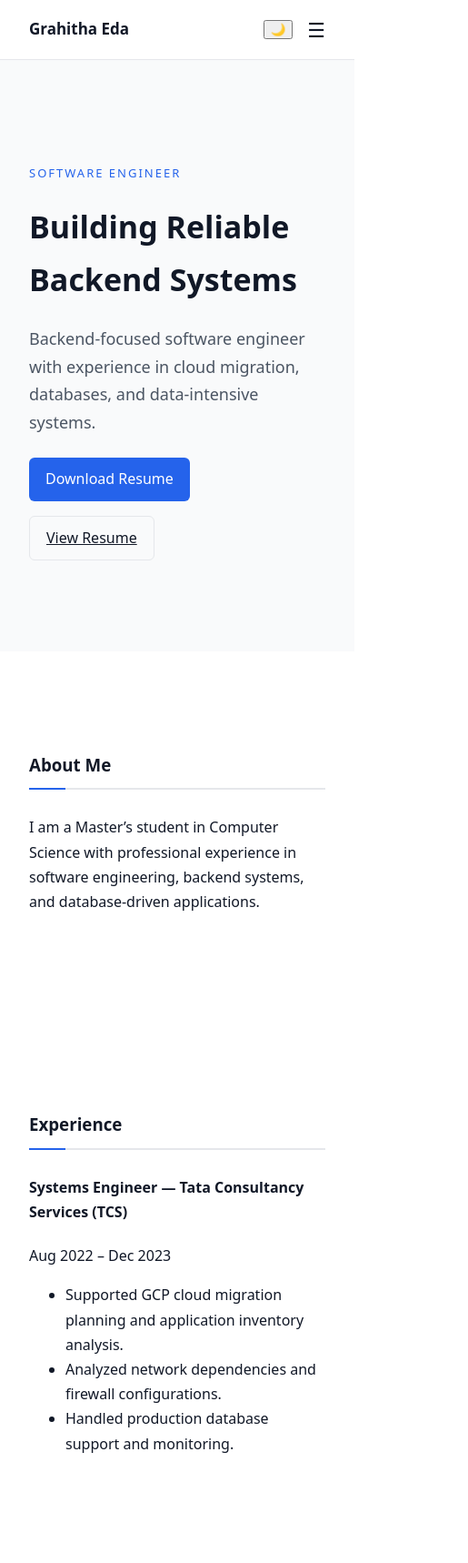
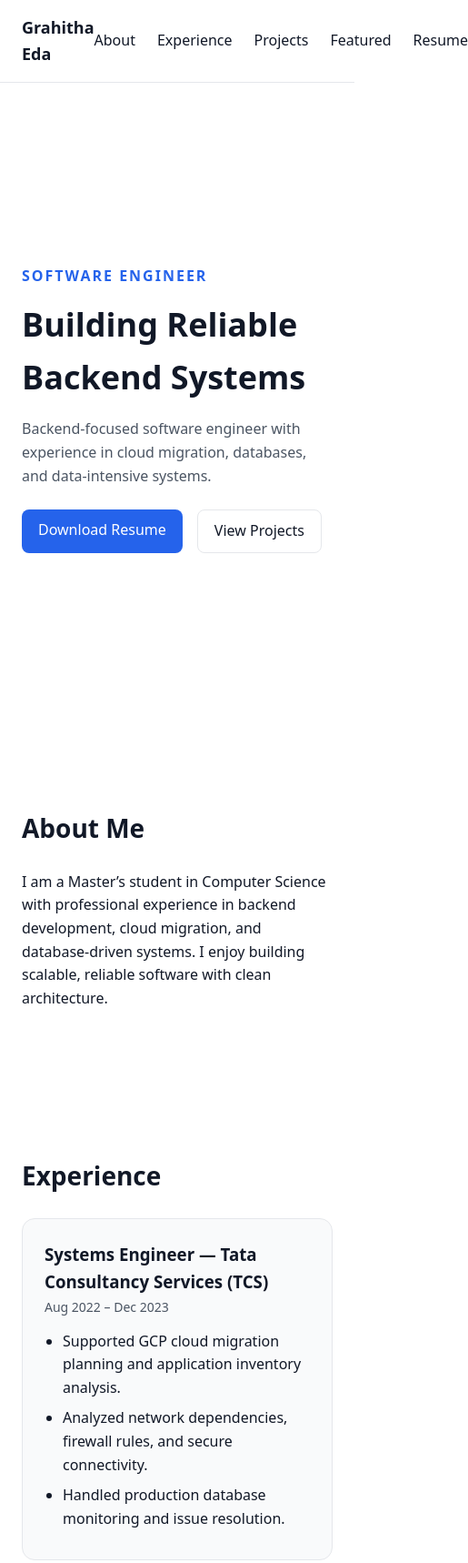
Before and after one commit to Grahitha/Portfolio, a plain HTML site: page index.html in a window 390 px wide. Shown: the top 1718 px of the page at 91% size, 515 px wide, since content can reach past the window. Drawn offline with Linux system fonts and the light colour scheme.

Commit message:
changes to index file

```diff
--- a/css/style.css
+++ b/css/style.css
@@ -1,4 +1,4 @@
-/* ========= CSS VARIABLES ========= */
+/* ===================== VARIABLES ===================== */
 :root {
     --accent: #2563eb;
     --border: #e5e7eb;
@@ -8,155 +8,89 @@
     --bg-alt: #f9fafb;
 }
 
-body.dark {
-    --bg: #020617;
-    --bg-alt: #020617;
-    --text-main: #e5e7eb;
-    --text-muted: #9ca3af;
-    --border: #1f2937;
+/* ===================== RESET ===================== */
+* {
+    margin: 0;
+    padding: 0;
+    box-sizing: border-box;
 }
 
-/* ========= GLOBAL ========= */
-html {
-    scroll-behavior: smooth;
+/* ===================== BASE ===================== */
+body {
+    font-family: system-ui, -apple-system, BlinkMacSystemFont, "Segoe UI", sans-serif;
+    background: var(--bg);
+    color: var(--text-main);
+    line-height: 1.6;
 }
 
-body {
-    margin: 0;
-    font-family: system-ui, -apple-system, BlinkMacSystemFont, "Segoe UI", Roboto, sans-serif;
-    background: var(--bg);
-    color: var(--text-main);
-    line-height: 1.7;
-}
-
-/* ========= NAVBAR ========= */
+/* ===================== NAVBAR ===================== */
 .navbar {
     position: sticky;
     top: 0;
-    z-index: 100;
     background: var(--bg);
     border-bottom: 1px solid var(--border);
-    padding: 14px 32px;
+    padding: 16px 24px;
     display: flex;
     justify-content: space-between;
     align-items: center;
+    z-index: 100;
 }
 
 .nav-left {
+    font-size: 18px;
     font-weight: 600;
-    font-size: 17px;
 }
 
 .nav-right {
     list-style: none;
     display: flex;
     gap: 24px;
-    margin: 0;
-    padding: 0;
 }
 
 .nav-right a {
     text-decoration: none;
-    color: var(--text-muted);
+    color: var(--text-main);
+    font-weight: 500;
 }
 
 .nav-right a:hover {
     color: var(--accent);
 }
 
-.nav-actions {
-    display: flex;
-    align-items: center;
-    gap: 16px;
+.nav-cta {
+    color: var(--accent);
+    font-weight: 600;
 }
 
-.hamburger {
-    display: none;
-    font-size: 22px;
-    cursor: pointer;
-}
-
-/* ========= HERO ========= */
+/* ===================== HERO ===================== */
 .hero {
-    padding: 100px 32px;
-    background: var(--bg-alt);
+    min-height: 85vh;
+    display: flex;
+    flex-direction: column;
+    justify-content: center;
+    max-width: 1100px;
+    margin: 0 auto;
+    padding: 0 24px;
 }
 
 .hero-tag {
     color: var(--accent);
-    font-size: 13px;
+    font-weight: 600;
     letter-spacing: 2px;
+    margin-bottom: 12px;
 }
 
 .hero h1 {
-    font-size: 46px;
-    max-width: 820px;
-    margin: 20px 0;
+    font-size: clamp(36px, 6vw, 56px);
+    margin-bottom: 16px;
 }
 
 .hero-sub {
-    font-size: 18px;
+    max-width: 600px;
     color: var(--text-muted);
-    max-width: 720px;
 }
 
-/* ========= SECTIONS ========= */
-section {
-    max-width: 950px;
-    margin: auto;
-    padding: 90px 32px;
-}
-
-h3 {
-    border-bottom: 2px solid var(--border);
-    padding-bottom: 10px;
-    margin-bottom: 28px;
-    position: relative;
-}
-
-h3::after {
-    content: "";
-    width: 40px;
-    height: 2px;
-    background: var(--accent);
-    position: absolute;
-    left: 0;
-    bottom: -2px;
-}
-
-/* ========= CARDS ========= */
-.block {
-    margin-bottom: 36px;
-}
-
-.hover-card {
-    transition: transform 0.2s ease, box-shadow 0.2s ease;
-}
-
-.hover-card:hover {
-    transform: translateY(-4px);
-    box-shadow: 0 8px 24px rgba(0,0,0,0.08);
-}
-
-/* ========= BUTTONS ========= */
-.primary-btn {
-    background: var(--accent);
-    color: white;
-    padding: 10px 18px;
-    border-radius: 6px;
-    text-decoration: none;
-    font-weight: 500;
-}
-
-.secondary-btn {
-    background: transparent;
-    border: 1px solid var(--border);
-    padding: 10px 18px;
-    border-radius: 6px;
-    cursor: pointer;
-    color: var(--text-main);
-}
-
+/* ===================== BUTTONS ===================== */
 .hero-actions {
     margin-top: 24px;
     display: flex;
@@ -164,78 +98,71 @@ h3::after {
     flex-wrap: wrap;
 }
 
-.nav-cta {
-    color: var(--accent);
+.primary-btn {
+    background: var(--accent);
+    color: white;
+    padding: 10px 18px;
+    border-radius: 8px;
+    text-decoration: none;
     font-weight: 500;
 }
 
-/* ========= RESUME ========= */
-.resume-actions {
-    display: flex;
-    gap: 16px;
-    margin: 20px 0;
+.secondary-btn {
+    border: 1px solid var(--border);
+    padding: 10px 18px;
+    border-radius: 8px;
+    text-decoration: none;
+    color: var(--text-main);
 }
 
-.resume-preview {
-    display: none;
-    margin-top: 24px;
-    border: 1px solid var(--border);
-    border-radius: 8px;
-    overflow: hidden;
+/* ===================== SECTIONS ===================== */
+section {
+    max-width: 1100px;
+    margin: 0 auto;
+    padding: 80px 24px;
 }
 
-.resume-preview iframe {
-    width: 100%;
-    height: 700px;
-    border: none;
+section h2 {
+    font-size: 28px;
+    margin-bottom: 24px;
 }
 
-.resume-preview.show {
-    display: block;
+/* ===================== CARDS ===================== */
+.card {
+    background: var(--bg-alt);
+    border: 1px solid var(--border);
+    border-radius: 14px;
+    padding: 24px;
+    margin-top: 24px;
 }
 
-/* ========= REVEAL ========= */
-.reveal {
-    opacity: 0;
-    transform: translateY(30px);
-    transition: all 0.6s ease;
+.card ul {
+    margin-top: 12px;
+    padding-left: 20px;
 }
 
-.reveal.active {
-    opacity: 1;
-    transform: translateY(0);
+.card li {
+    margin-bottom: 8px;
 }
 
-/* ========= FOOTER ========= */
+.highlight {
+    border-left: 4px solid var(--accent);
+}
+
+.muted {
+    color: var(--text-muted);
+    font-size: 14px;
+}
+
+/* ===================== FOOTER ===================== */
 footer {
+    text-align: center;
+    padding: 40px 24px;
     border-top: 1px solid var(--border);
-    padding: 40px 20px;
-    text-align: center;
     color: var(--text-muted);
 }
 
-/* ========= MOBILE ========= */
-@media (max-width: 768px) {
-    .hamburger {
-        display: block;
-    }
-
-    .nav-right {
-        display: none;
-        position: absolute;
-        top: 60px;
-        right: 0;
-        flex-direction: column;
-        background: var(--bg);
-        border: 1px solid var(--border);
-        padding: 16px;
-    }
-
-    .nav-right.show {
-        display: flex;
-    }
-
-    .hero h1 {
-        font-size: 34px;
-    }
+footer a {
+    color: var(--accent);
+    text-decoration: none;
 }
--- a/index.html
+++ b/index.html
@@ -4,36 +4,34 @@
     <meta charset="UTF-8">
     <title>Grahitha Eda | Software Engineer</title>
     <meta name="viewport" content="width=device-width, initial-scale=1.0">
+
+    <!-- CSS -->
     <link rel="stylesheet" href="css/style.css">
+</head>
 
-</head>
 <body>
 
+<!-- NAVBAR -->
 <nav class="navbar">
     <div class="nav-left">Grahitha Eda</div>
 
-    <div class="nav-actions">
-        <button class="theme-toggle" onclick="toggleTheme()">🌙</button>
-        <div class="hamburger" onclick="toggleMenu()">☰</div>
-    </div>
-
-    <ul class="nav-right" id="navMenu">
-        <li><a href="#about" onclick="closeMenu()">About</a></li>
-        <li><a href="#experience" onclick="closeMenu()">Experience</a></li>
-        <li><a href="#projects" onclick="closeMenu()">Projects</a></li>
-        <li><a href="#featured" onclick="closeMenu()">Featured</a></li>
-        <li><a href="#resume" onclick="closeMenu()">Resume</a></li>
+    <ul class="nav-right">
+        <li><a href="#about">About</a></li>
+        <li><a href="#experience">Experience</a></li>
+        <li><a href="#projects">Projects</a></li>
+        <li><a href="#featured">Featured</a></li>
         <li>
             <a href="resume/Grahitha_Resume.pdf" target="_blank" class="nav-cta">
-                Download Resume
+                Resume
             </a>
         </li>
     </ul>
 </nav>
 
-<header class="hero reveal">
+<!-- HERO -->
+<header class="hero">
     <p class="hero-tag">SOFTWARE ENGINEER</p>
-    <h1>Building Reliable Backend Systems</h1>
+    <h1>Building Reliable<br>Backend Systems</h1>
     <p class="hero-sub">
         Backend-focused software engineer with experience in cloud migration,
         databases, and data-intensive systems.
@@ -43,121 +41,76 @@
         <a href="resume/Grahitha_Resume.pdf" target="_blank" class="primary-btn">
             Download Resume
         </a>
-        <a href="#resume" class="secondary-btn">
-            View Resume
+        <a href="#projects" class="secondary-btn">
+            View Projects
         </a>
     </div>
 </header>
 
-<section id="about" class="reveal">
-    <h3>About Me</h3>
+<!-- ABOUT -->
+<section id="about">
+    <h2>About Me</h2>
     <p>
         I am a Master’s student in Computer Science with professional experience
-        in software engineering, backend systems, and database-driven applications.
+        in backend development, cloud migration, and database-driven systems.
+        I enjoy building scalable, reliable software with clean architecture.
     </p>
 </section>
 
-<section id="experience" class="reveal">
-    <h3>Experience</h3>
+<!-- EXPERIENCE -->
+<section id="experience">
+    <h2>Experience</h2>
 
-    <div class=" block hover-card">
-        <h4>Systems Engineer — Tata Consultancy Services (TCS)</h4>
-        <span>Aug 2022 – Dec 2023</span>
+    <div class="card">
+        <h3>Systems Engineer — Tata Consultancy Services (TCS)</h3>
+        <span class="muted">Aug 2022 – Dec 2023</span>
         <ul>
             <li>Supported GCP cloud migration planning and application inventory analysis.</li>
-            <li>Analyzed network dependencies and firewall configurations.</li>
-            <li>Handled production database support and monitoring.</li>
+            <li>Analyzed network dependencies, firewall rules, and secure connectivity.</li>
+            <li>Handled production database monitoring and issue resolution.</li>
         </ul>
     </div>
 </section>
 
-<section id="projects" class="reveal">
-    <h3>Projects</h3>
+<!-- PROJECTS -->
+<section id="projects">
+    <h2>Projects</h2>
 
-    <div class=" block hover-card">
-        <h4>Preventive Health Education (PHE) Platform</h4>
+    <div class="card">
+        <h3>Preventive Health Education (PHE) Platform</h3>
         <p class="muted">Backend & Database Developer — Capstone</p>
         <p>
-            Developed an industry-sponsored platform supporting structured learning,
-            assessments, and progress tracking.
+            Industry-sponsored platform supporting structured learning modules,
+            assessments, gamification, and personalized insights.
         </p>
         <p><strong>Tech:</strong> Laravel, MariaDB, REST APIs</p>
     </div>
 </section>
 
-<section id="featured" class="reveal">
-    <h3>Featured & Recognition</h3>
+<!-- FEATURED -->
+<section id="featured">
+    <h2>Featured & Recognition</h2>
 
-    <div class="feature-card">
-        <h4>Future Leader — Be The Cause</h4>
+    <div class="card highlight">
+        <h3>Future Leader — Be The Cause</h3>
         <p>
-            Featured on the Be The Cause – Future Leaders platform
-            for contributions to the PHE Capstone project.
+            Featured on the Be The Cause “Future Leaders” platform for contributions
+            to the Preventive Health Education capstone project.
         </p>
-        <a href="https://www.bethecause.org" target="_blank" class="cta">
+        <a href="https://www.bethecause.org" target="_blank" class="primary-btn">
             View Feature
         </a>
     </div>
 </section>
 
-<!-- RESUME SECTION -->
-<section id="resume" class="reveal">
-    <h3>Resume</h3>
-
-    <p>
-        You can download my resume or preview it directly below.
-    </p>
-
-    <div class="resume-actions">
-        <a href="resume/Grahitha_Resume.pdf" target="_blank" class="primary-btn">
-            Download PDF
-        </a>
-        <button class="secondary-btn" onclick="toggleResume()">
-            Toggle Preview
-        </button>
-    </div>
-
-    <div id="resumePreview" class="resume-preview">
-        <iframe
-                src="resume/Grahitha_Resume.pdf"
-                title="Grahitha Eda Resume">
-        </iframe>
-    </div>
-</section>
-
+<!-- FOOTER -->
 <footer>
     <p>© 2025 Grahitha Eda</p>
     <p>
-        <a href="https://github.com/Grahitha" target="_blank">GitHub</a> |
-        <a href="https://linkedin.com/in/YOUR_LINKEDIN" target="_blank">LinkedIn</a>
+        <a href="https://github.com/Grahitha" target="_blank">GitHub</a> ·
+        <a href="https://linkedin.com" target="_blank">LinkedIn</a>
     </p>
 </footer>
 
-<script>
-    function toggleMenu() {
-        document.getElementById("navMenu").classList.toggle("show");
-    }
-    function closeMenu() {
-        document.getElementById("navMenu").classList.remove("show");
-    }
-    function toggleTheme() {
-        document.body.classList.toggle("dark");
-    }
-    function toggleResume() {
-        document.getElementById("resumePreview").classList.toggle("show");
-    }
-
-    // Reveal animation
-    const reveals = document.querySelectorAll(".reveal");
-    const observer = new IntersectionObserver(entries => {
-        entries.forEach(entry => {
-            if (entry.isIntersecting) {
-                entry.target.classList.add("active");
-            }
-        });
-    });
-    reveals.forEach(r => observer.observe(r));
-</script>
-
 </body>
 </html>
```
